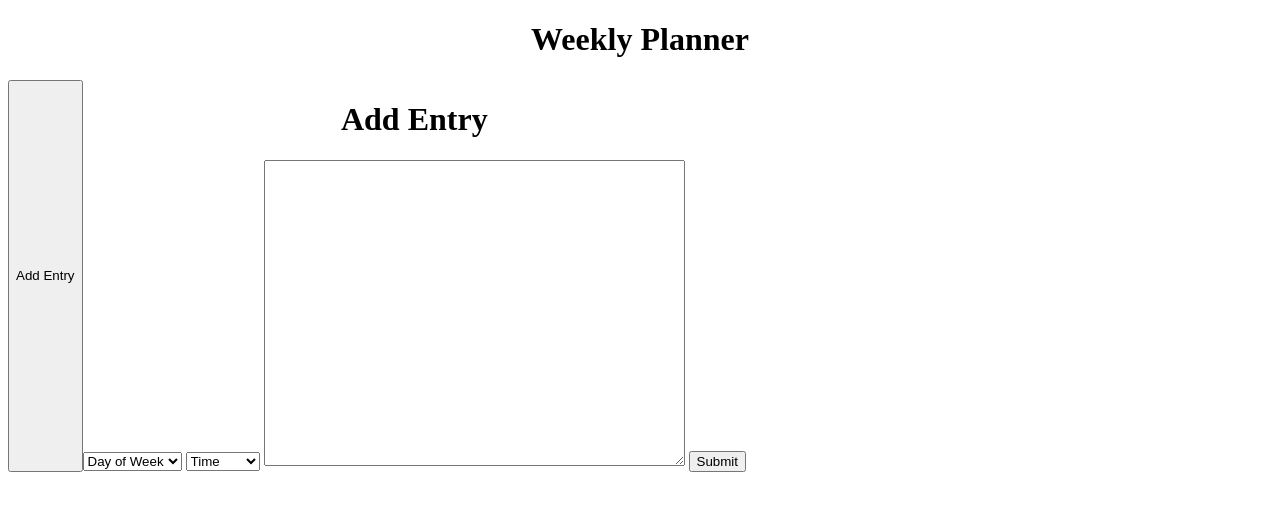
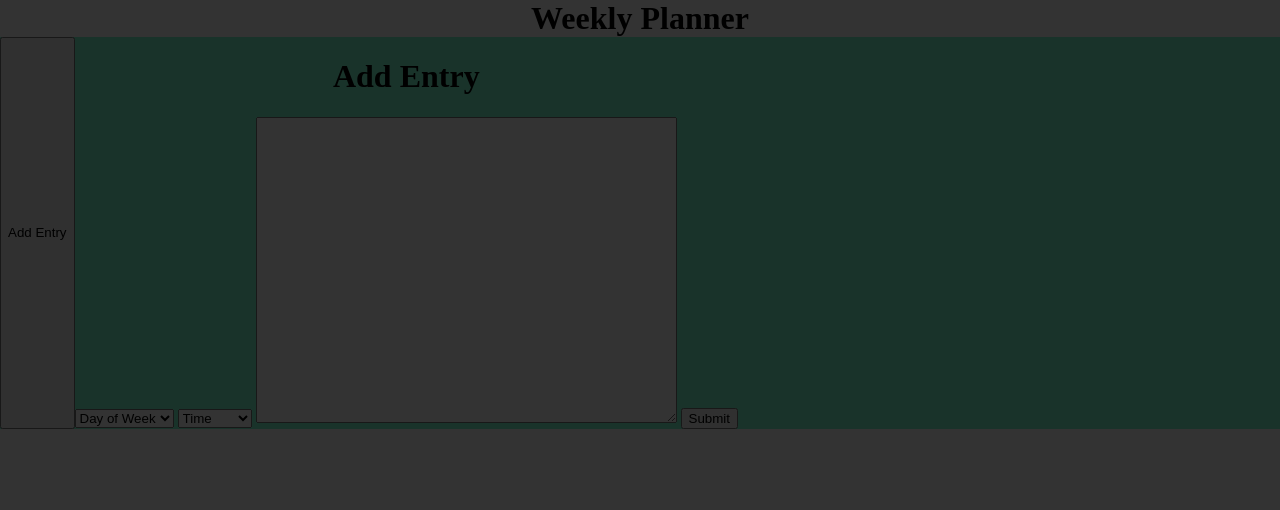
Before and after one commit to FrankBishop/week-planner, a plain HTML site: page index.html in a window 1280 px wide. Drawn offline with Linux system fonts and the light colour scheme.

Commit message:
small changes

```diff
--- a/index.html
+++ b/index.html
@@ -7,9 +7,19 @@
   <link rel="stylesheet" href="styles.css">
 </head>
 <body>
+
+  <div class="background-modal">
+    <div class="modal2">
+
+    </div>
+  </div>
+
   <header>
     <h1>Weekly Planner</h1>
   </header>
+
+
+
   <main>
     <button type="button">Add Entry</button>
     <div>
@@ -41,6 +51,13 @@
     </div>
   </main>
 
+
+
+  <!-- <div class="background-modal">
+    <div class="modal2">
+
+    </div>
+  </div> -->
   <script src="main.js"></script>
 </body>
 </html>
--- a/styles.css
+++ b/styles.css
@@ -1,11 +1,31 @@
+* {
+  box-sizing: border-box;
+}
+
+body {
+  margin: 0;
+}
+
 header {
   text-align: center;
 }
 
 main {
   display: flex;
+  background-color: aquamarine;
+}
+
+header > h1 {
+  margin: 0;
 }
 
 .modal > h1 {
   text-align: center;
 }
+
+.background-modal {
+  position: fixed;
+  background-color: rgba(1, 1, 1, 0.8);
+  width: 100%;
+  height: 100vh;
+}
```
